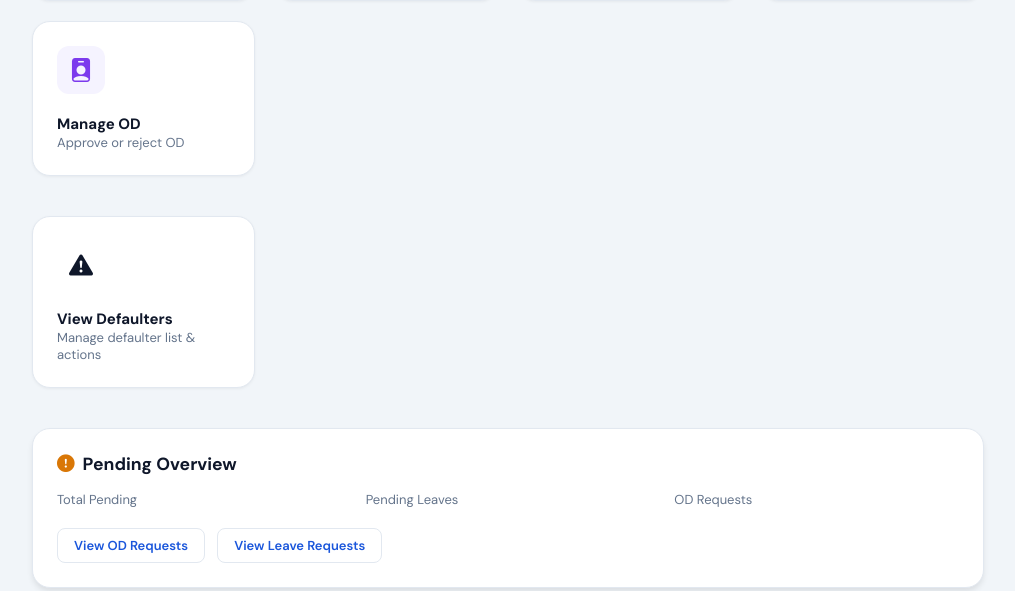
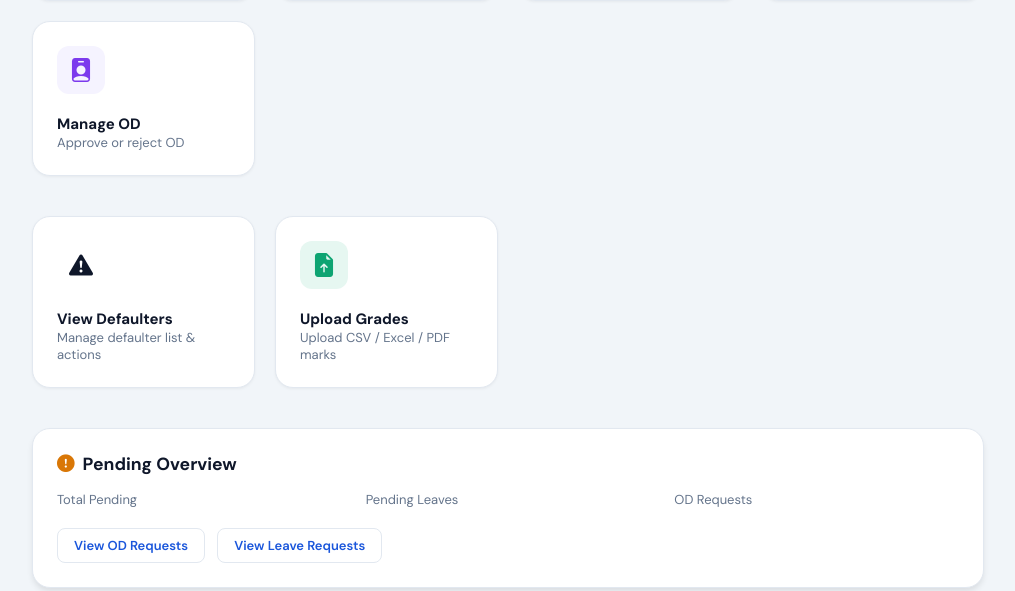
Before and after one commit to Rasika28-cs/Smart-Academic-System, a Django app: template attendance/templates/mentor_dashboard.html in a window 1280 px wide. Shown: the part 349-940 px from the top of the page, without its empty margins (132-1147 px from the left). Run offline with Django 4.2, Linux system fonts and the light colour scheme; the template is opened without the code that fills it, so the values that code supplies are empty.

Commit message:
updated ui in mentor and class incharge dashboard

```diff
--- a/attendance/templates/mentor_dashboard.html
+++ b/attendance/templates/mentor_dashboard.html
@@ -304,6 +304,16 @@
       <p>Manage defaulter list & actions</p>
     </div>
   </a>
+  <a href="{% url 'upload_grades' %}" class="tile">
+  <div class="tile-icon tile-green">
+    <i class="bi bi-file-earmark-arrow-up-fill"></i>
+  </div>
+
+  <div>
+    <h3>Upload Grades</h3>
+    <p>Upload CSV / Excel / PDF marks</p>
+  </div>
+</a>
 
 </div>
 
```
Also changed, not shown: attendance/templates/class_incharge_dashboard.html (+11 -0 lines).
